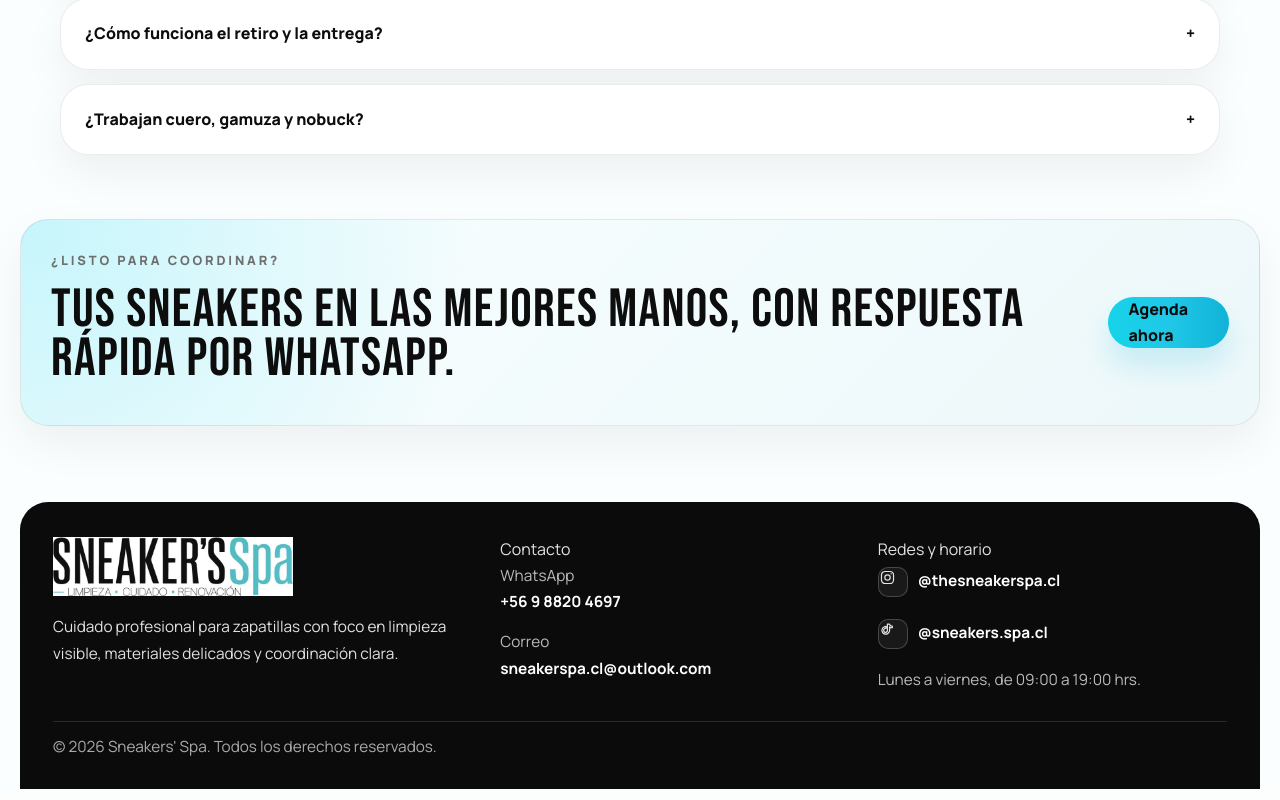
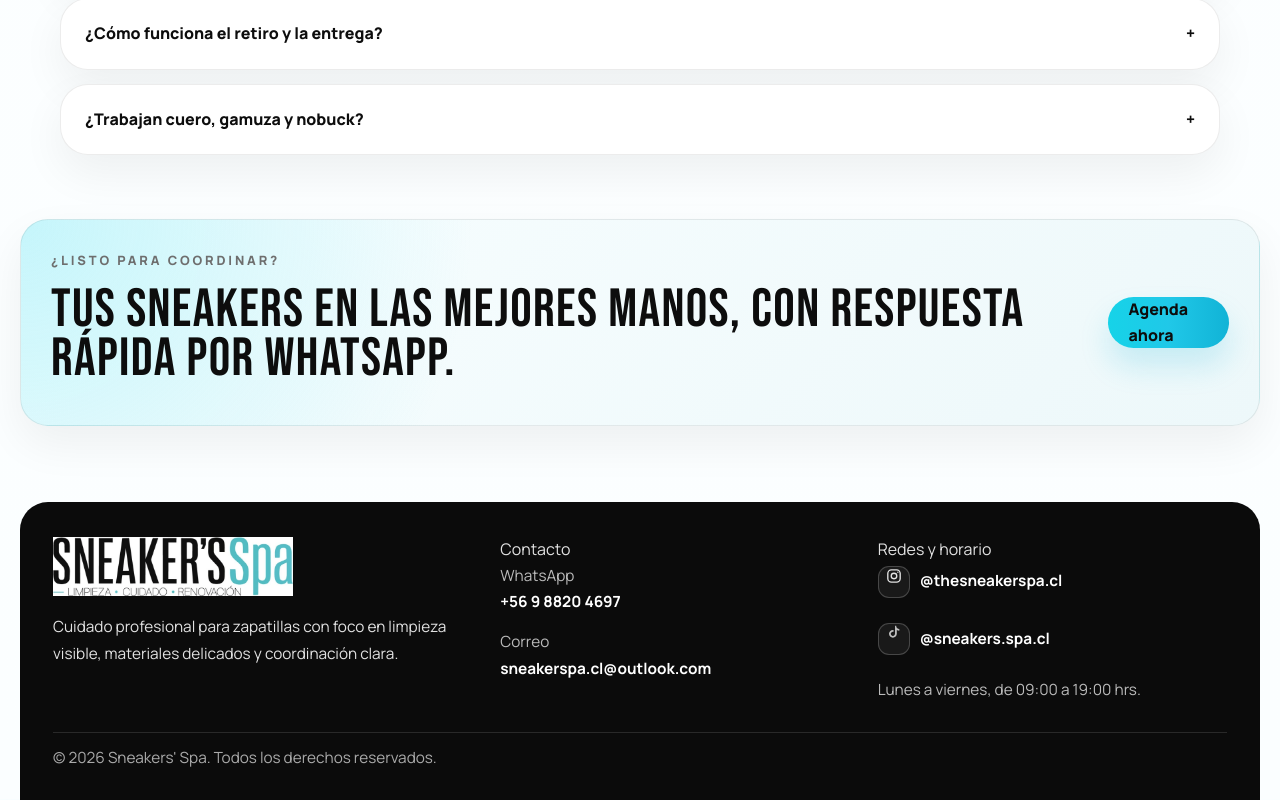
Before and after one commit to fpobletemu/sneakersspa, a React (Vite) app: page / in a window 1280 px wide. Shown: the part 6280-7080 px from the top of the page. Built offline with nearby package versions, Linux system fonts and the light colour scheme; no server answers.

Commit message:
Refine social icons rendering in footer

```diff
--- a/src/App.css
+++ b/src/App.css
@@ -926,19 +926,20 @@
 .social-handle-icon {
   display: inline-grid;
   place-items: center;
-  width: 30px;
-  height: 30px;
-  border-radius: 10px;
+  width: 32px;
+  height: 32px;
+  border-radius: 11px;
   border: 1px solid rgba(255, 255, 255, 0.2);
   background: rgba(255, 255, 255, 0.06);
 }
 
 .social-handle-icon svg {
-  width: 17px;
-  height: 17px;
+  display: block;
+  width: 18px;
+  height: 18px;
   fill: none;
   stroke: rgba(255, 255, 255, 0.88);
-  stroke-width: 1.7;
+  stroke-width: 1.8;
   stroke-linecap: round;
   stroke-linejoin: round;
 }
--- a/src/App.tsx
+++ b/src/App.tsx
@@ -270,16 +270,20 @@ const SocialIcon = ({ name }: { name: SocialIconName }) => {
   if (name === 'instagram') {
     return (
       <svg viewBox="0 0 24 24" fill="none" aria-hidden="true">
-        <rect x="3.5" y="3.5" width="17" height="17" rx="5" />
-        <circle cx="12" cy="12" r="3.8" />
-        <circle cx="17.2" cy="6.8" r="1" fill="currentColor" stroke="none" />
+        <rect x="3.75" y="3.75" width="16.5" height="16.5" rx="4.8" />
+        <circle cx="12" cy="12" r="3.7" />
+        <circle cx="17.1" cy="6.9" r="1.05" fill="currentColor" stroke="none" />
       </svg>
     )
   }
 
   return (
     <svg viewBox="0 0 24 24" fill="none" aria-hidden="true">
-      <path d="M14.6 4.3C14.92 5.28 15.62 6.14 16.58 6.66C17.28 7.03 18.05 7.2 18.8 7.15V9.55C17.41 9.57 16.07 9.14 14.95 8.33V13.07C14.95 14.16 14.62 15.22 14.01 16.12C13.41 17.01 12.55 17.71 11.56 18.13C10.56 18.56 9.47 18.69 8.4 18.49C7.33 18.28 6.36 17.74 5.62 16.94C4.87 16.14 4.38 15.12 4.22 14.03C4.06 12.95 4.25 11.85 4.76 10.88C5.27 9.91 6.07 9.08 7.01 8.52C7.95 7.97 9.02 7.69 10.11 7.71V10.12C9.43 10.1 8.76 10.28 8.19 10.62C7.62 10.96 7.17 11.45 6.9 12.03C6.63 12.61 6.55 13.26 6.69 13.89C6.83 14.52 7.19 15.08 7.7 15.47C8.21 15.86 8.85 16.05 9.49 16C10.14 15.94 10.73 15.64 11.17 15.16C11.61 14.69 11.85 14.07 11.85 13.43V4.3H14.6Z" />
+      <path
+        fill="currentColor"
+        stroke="none"
+        d="M13.35 3.2V13.1C13.35 14.65 12.08 15.92 10.53 15.92C8.98 15.92 7.71 14.65 7.71 13.1C7.71 11.56 8.98 10.28 10.53 10.28C10.84 10.28 11.12 10.33 11.4 10.42V7.96C11.11 7.91 10.82 7.89 10.53 7.89C7.65 7.89 5.32 10.22 5.32 13.1C5.32 15.99 7.65 18.32 10.53 18.32C13.42 18.32 15.75 15.99 15.75 13.1V8.08C16.71 8.76 17.88 9.15 19.1 9.16V6.77C17.89 6.72 16.77 6.2 16.01 5.34C15.28 4.51 14.9 3.45 14.9 2.36H13.85C13.57 2.36 13.35 2.58 13.35 2.86V3.2Z"
+      />
     </svg>
   )
 }
```
